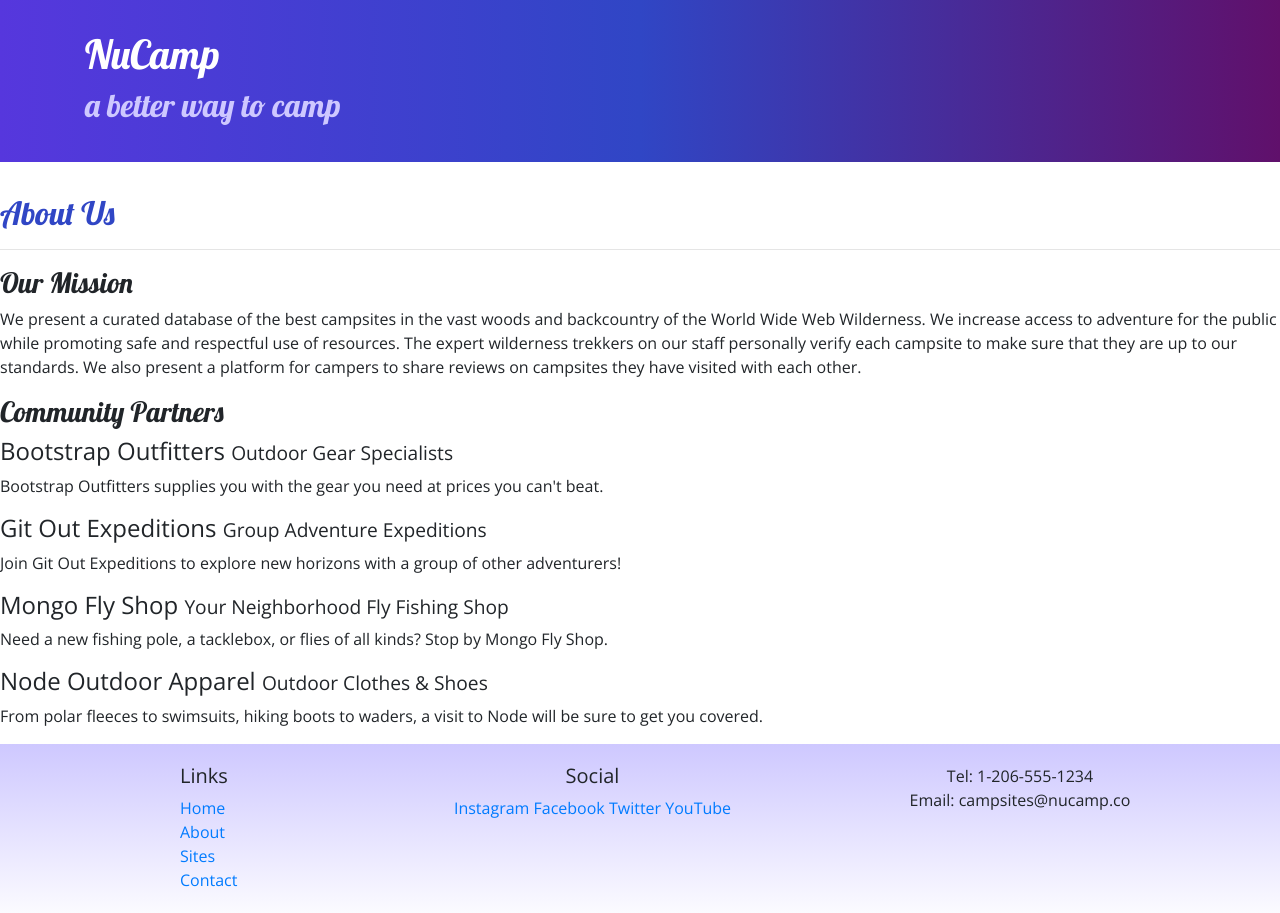
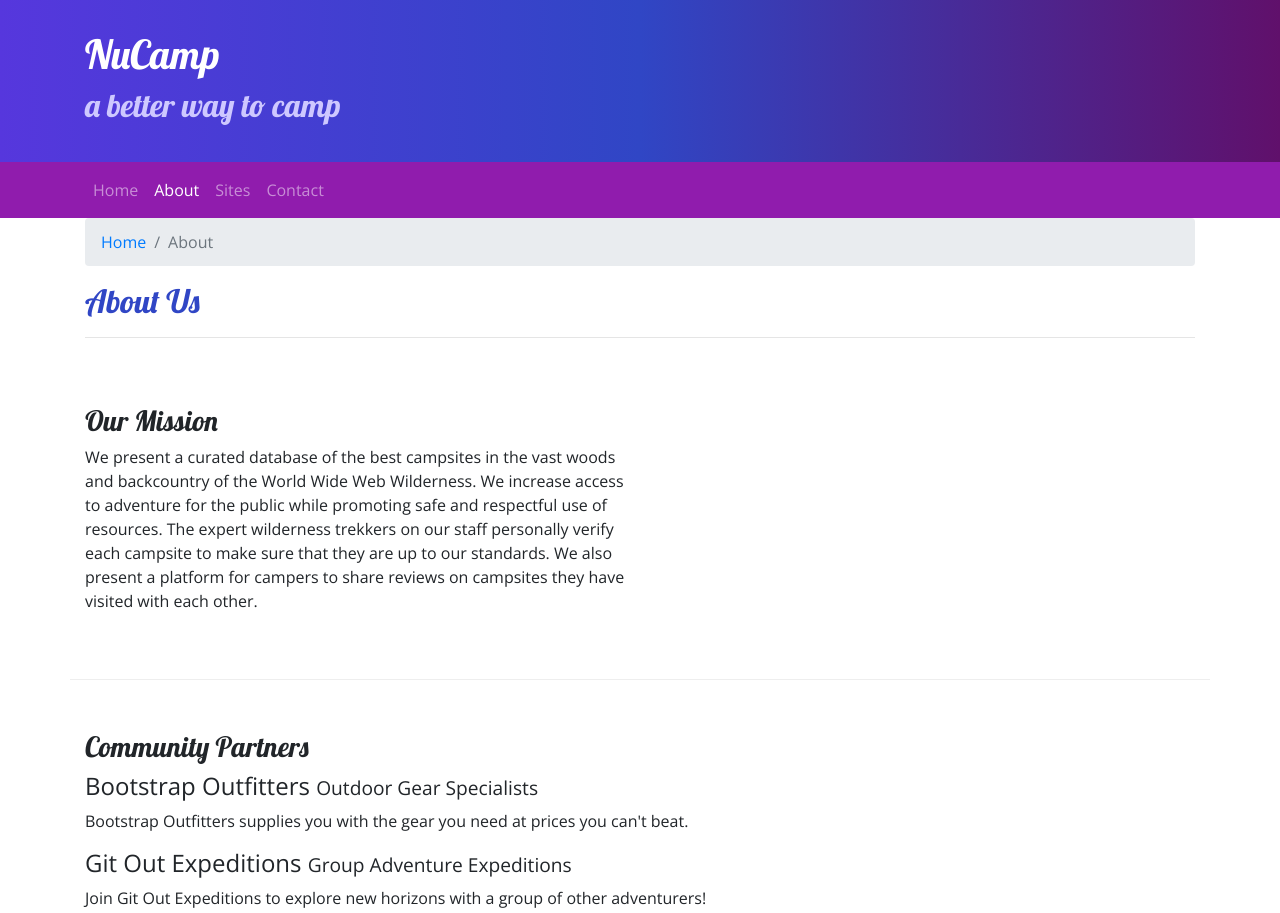
Before and after one commit to alrf22018/git-test2, a website: page aboutus.html in a window 1280 px wide. Shown: the top 913 px of the page. Drawn offline with nearby package versions, Linux system fonts and the light colour scheme.

Commit message:
Navbar and Breadcrumbs

```diff
--- a/aboutus.html
+++ b/aboutus.html
@@ -29,32 +29,53 @@
         </div>
     </header>
 
-    <div>
-        <div>
-            <div>
+    <nav class="navbar navbar-expand-sm navbar-dark sticky-top">
+        <div class="container">
+            <button class="navbar-toggler ml-auto" type="button" data-toggle="collapse" data-target="#nucampNavbar">
+                <span class="navbar-toggler-icon"> </span>
+            </button>
+
+            <div class="collapse navbar-collapse" id="nucampNavbar">
+                <ul class="navbar-nav">
+                    <li class="nav-item"> <a class="nav-link" href="index.html"> Home </a> </li>
+                    <li class="nav-item active"> <a class="nav-link" href="#"> About </a> </li>
+                    <li class="nav-item"> <a class="nav-link" href="#"> Sites </a> </li>
+                    <li class="nav-item"> <a class="nav-link" href="#"> Contact </a> </li>
+                </ul>
+            </div>
+        </div>
+    </nav>
+
+    <div class="container">
+        <div class="row">
+            <div class="col">
+                <ol class="breadcrumb">
+                    <li class="breadcrumb-item"> <a href="index.html"> Home </a> </li>
+                    <li class="breadcrumb-item active"> About </li>
+                </ol>
                <h2>About Us</h2>
                <hr />
             </div>
         </div>
 
-        <div>
-            <div>
+        <div class="row row-content">
+            <div class="col-sm-6">
                 <h3>Our Mission</h3>
                 <p>We present a curated database of the best campsites in the vast woods and backcountry of the World Wide Web Wilderness. We increase access to adventure for the public while promoting safe and respectful use of resources. The expert wilderness trekkers on our staff personally verify each campsite to make sure that they are up to our standards. We also present a platform for campers to share reviews on campsites they have visited with each other.</p>
             </div>
         </div>
 
-        <div>
-            <div>
+        <div class="row row-content">
+            <div class="col">
                 <h3>Community Partners</h3>
                 <h4>Bootstrap Outfitters <small>Outdoor Gear Specialists</small></h4>
-                <p>Bootstrap Outfitters supplies you with the gear you need at prices you can't beat.</p>
+                <p class="d-none d-sm-block">Bootstrap Outfitters supplies you with the gear you need at prices you can't beat.</p>
                 <h4>Git Out Expeditions <small>Group Adventure Expeditions</small></h4>
-                <p>Join Git Out Expeditions to explore new horizons with a group of other adventurers!</p>
+                <p class="d-none d-sm-block">Join Git Out Expeditions to explore new horizons with a group of other adventurers!</p>
                 <h4>Mongo Fly Shop <small>Your Neighborhood Fly Fishing Shop</small></h4>
-                <p>Need a new fishing pole, a tacklebox, or flies of all kinds? Stop by Mongo Fly Shop.</p>
+                <p class="d-none d-sm-block">Need a new fishing pole, a tacklebox, or flies of all kinds? Stop by Mongo Fly Shop.</p>
                 <h4>Node Outdoor Apparel <small>Outdoor Clothes & Shoes</small></h4>
-                <p>From polar fleeces to swimsuits, hiking boots to waders, a visit to Node will be sure to get you covered.</p>
+                <p class="d-none d-sm-block">From polar fleeces to swimsuits, hiking boots to waders, a visit to Node will be sure to get you covered.</p>
             </div>
         </div>
     </div>
--- a/css/styles.css
+++ b/css/styles.css
@@ -20,6 +20,7 @@ footer {
 }
 
 .jumbotron {
+    margin: 0;
     padding: 30px;
     background-image: linear-gradient(to right, #5637DD, #3046C5, #60106B);
     color: white;
@@ -30,3 +31,7 @@ footer {
     border-bottom: 1px ridge;
     min-height: 200px;
 }
+
+.navbar {
+    background-color: #901CAD;
+}
```
Also changed, not shown: index.html (+21 -4 lines).
